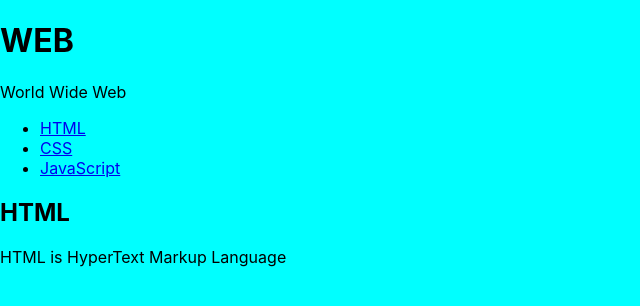
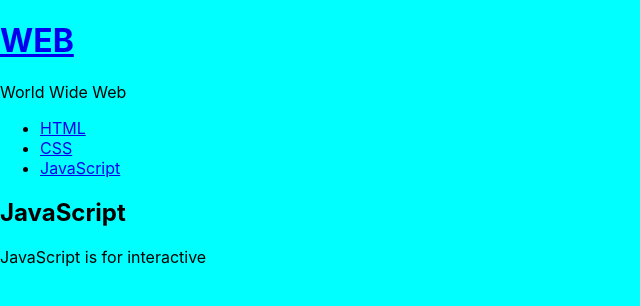
Before and after one commit to Hyeonm1339/react-app, a React (Create React App) app: page / in a window 1280 px wide. Shown: the top 306 px of the page, without its empty margins (0-640 px from the left). Built offline with nearby package versions, Linux system fonts and the light colour scheme.

Commit message:
https://yulfsong.tistory.com/113?category=944024 클릭이벤트까지 완성본

```diff
--- a/src/App.js
+++ b/src/App.js
@@ -8,20 +8,58 @@ class App extends Component {
   constructor(props) {
     super(props);
     this.state = {
+      mode: 'read',
+      selected_content_id: 3,
       subject: { title: 'WEB', sub: 'World Wide Web' },
+      welcome: { title: 'Welcome', desc: 'Hello, React!!' },
       contents: [
-        { id: 1, title: 'HTML', desc: 'HTMO is for informaion' },
+        { id: 1, title: 'HTML', desc: 'HTML is for informaion' },
         { id: 2, title: 'CSS', desc: 'CSS is for design' },
         { id: 3, title: 'JavaScript', desc: 'JavaScript is for interactive' }
       ]
     }
   }
   render() {
+    console.log('app render');
+
+    let _title, _desc = null;
+
+    if (this.state.mode === 'welcome') {
+      _title = this.state.welcome.title;
+      _desc = this.state.welcome.desc;
+    } else if (this.state.mode === 'read') {
+      let i = 0;
+      while (i < this.state.contents.length) {
+        var data = this.state.contents[i];
+        if (data.id === this.state.selected_content_id) {
+          _title = data.title;
+          _desc = data.desc;
+          break;
+        }
+        i = i + 1;
+      }
+    }
     return (
       <div>
-        <Subject title={this.state.subject.title} sub={this.state.subject.sub} />
-        <TOC data={this.state.contents} />
-        <Content title="HTML" sub="HTML is HyperText Markup Language" />
+        <Subject
+          title={this.state.subject.title}
+          sub={this.state.subject.sub}
+          onChangePage={function () {
+            this.setState({ mode: 'welcome' });
+          }.bind(this)}
+        ></Subject>
+
+        <TOC
+          data={this.state.contents}
+          onChangePage={function (id) {
+            this.setState({
+              mode: 'read',
+              selected_content_id: Number(id)
+            })
+
+          }.bind(this)}
+        />
+        <Content title={_title} sub={_desc} />
       </div>
     )
   }
--- a/src/components/Content.js
+++ b/src/components/Content.js
@@ -3,6 +3,7 @@ import React, { Component } from "react";
 class Content extends Component {
 
     render() {
+        console.log('Content render');
         return (
             <article>
                 <h2>{this.props.title}</h2>
--- a/src/components/Subject.js
+++ b/src/components/Subject.js
@@ -3,9 +3,14 @@ import React, { Component } from "react";
 class Subject extends Component {
 
     render() {
+        console.log('Subject render');
         return (
             <header>
-                <h1>{this.props.title}</h1>
+                <h1><a href="#" onClick={function (e) {
+                    e.preventDefault();
+                    this.props.onChangePage();
+                }.bind(this)
+                }>{this.props.title}</a></h1>
                 {this.props.sub}
             </header>
         );
--- a/src/components/TOC.js
+++ b/src/components/TOC.js
@@ -3,11 +3,27 @@ import React, { Component } from "react"
 class TOC extends Component {
 
     render() {
+        console.log('TOC render');
         let lists = [];
         let data = this.props.data;
         let i = 0;
         while (i < data.length) {
-            lists.push(<li key={data[i].id}><a href={"/contents/" + data[i].id}>{data[i].title}</a></li>);
+            lists.push(
+                <li key={data[i].id}>
+                    <a
+                        href={"/contents/" + data[i].id}
+                        data-id={data[i].id}
+                        onClick={
+                            function (e) {
+                                e.preventDefault();
+                                this.props.onChangePage(e.target.dataset.id);
+                            }.bind(this)
+                        }
+                    >
+                        {data[i].title}
+                    </a>
+                </li>
+            );
             i++;
         }
 
```
